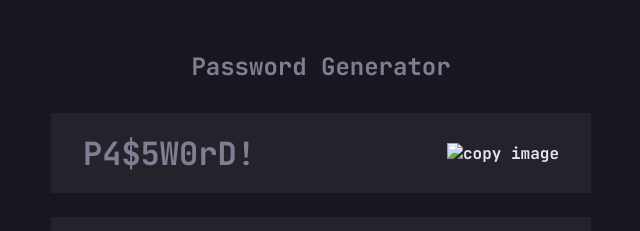
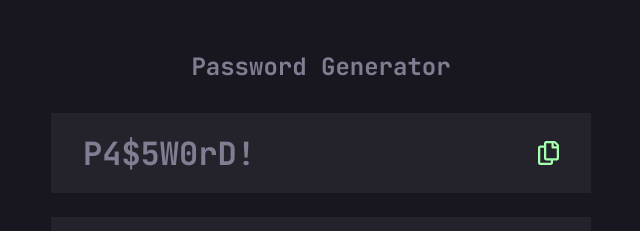
Before and after one commit to flavin-jr/Password-Generator-App, a website: page index.html in a window 1280 px wide. Shown: the top 231 px of the page, without its empty margins (319-959 px from the left). Drawn offline with nearby package versions, Linux system fonts and the light colour scheme; the site is published under a folder, as on GitHub Pages, so addresses that start at the root find nothing.

Commit message:
feat: change svg path to github pages works

```diff
--- a/index.html
+++ b/index.html
@@ -22,7 +22,7 @@
       <p id="password">P4$5W0rD!</p>
       <div>
         <p class="hide" id="copied">COPIED</p>
-        <img src="/assets/copy.svg" alt="copy image">
+        <img src="assets/copy.svg" alt="copy image">
       </div>
     </div>
     <div class="input-container">
```
